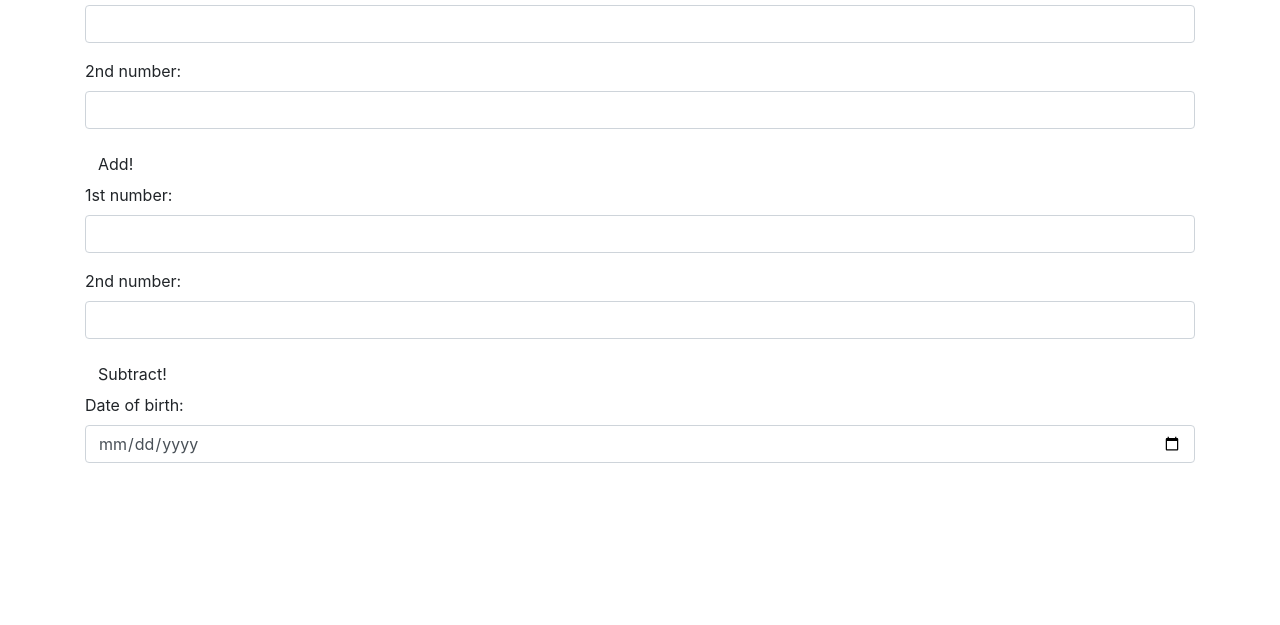
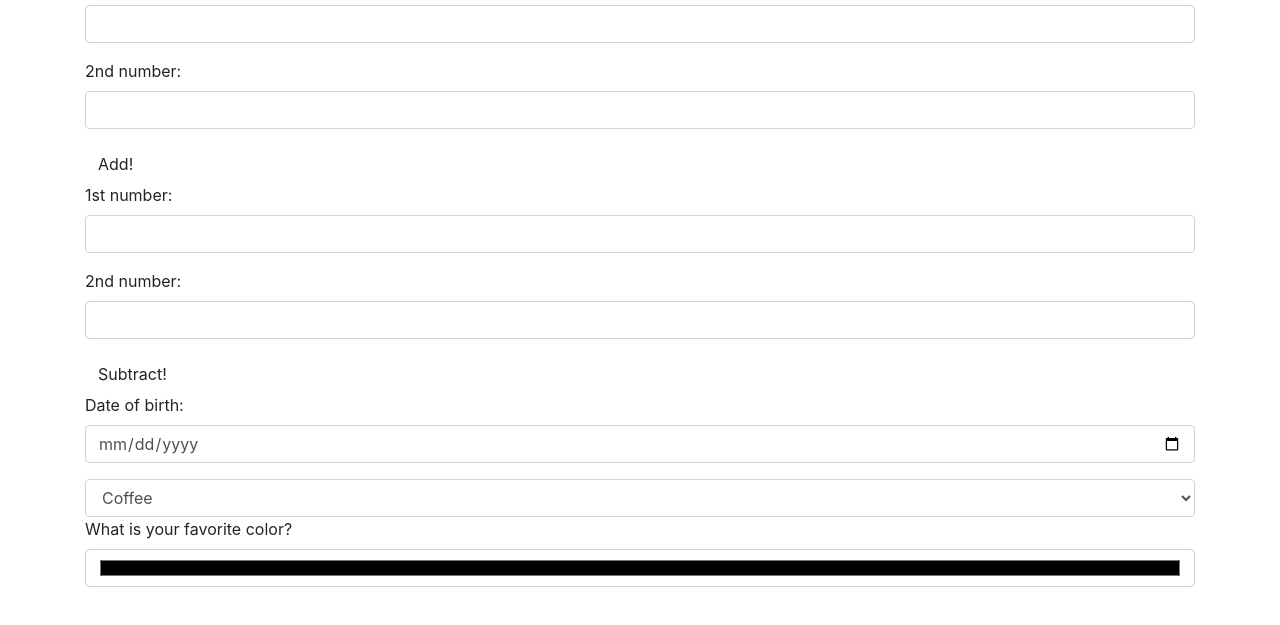
Before and after one commit to Alondradaisy/calculator0, a plain HTML site: page index.html in a window 1280 px wide. Shown: the part 83-708 px from the top of the page. Drawn offline with Linux system fonts and the light colour scheme.

Commit message:
add colors and beverage selectors in HTML and functionality in js

```diff
--- a/index.html
+++ b/index.html
@@ -40,6 +40,16 @@
         <label for="born">Date of birth:</label>
         <input id="born" class="form-control" type="date">
       </div>
+      <select class="form-control" id="beverage">
+        <option value="1">Coffee</option>
+        <option value="2">Tea</option>
+        <option value="3">Kombucha</option>
+        <option value="4">Water</option>
+      </select>
+      <div class="form-group">
+        <label for="color">What is your favorite color?</label>
+        <input id="color" class="form-control" type="color">
+      </div>
     </div>
   </body>
 </html>
--- a/js/scripts.js
+++ b/js/scripts.js
@@ -30,4 +30,6 @@ $(document).ready(function() {
     $("#subtractOutput").text(result);
   });
   var dob = $("#born").val();
+  var beverage = parseInt($("#beverage").val());
+  var favoriteColor = $("#color").val();
 });
```
